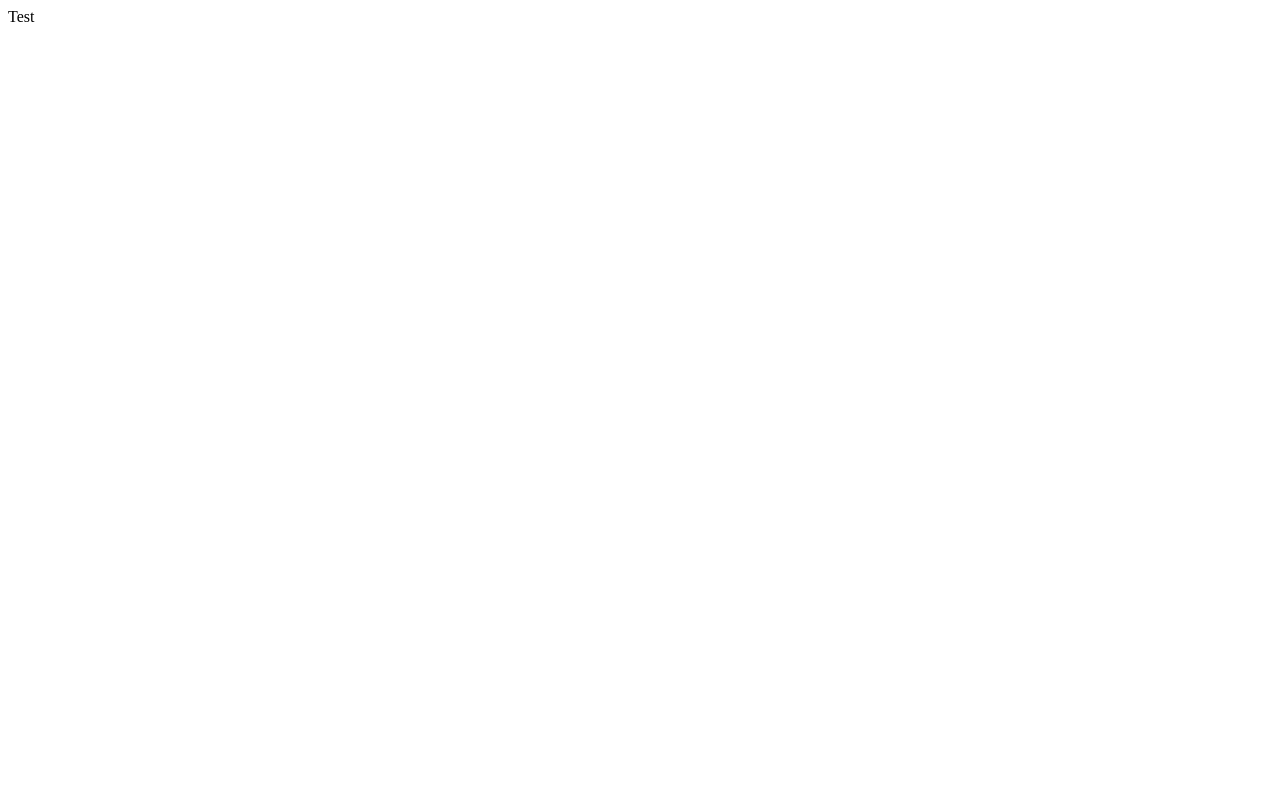
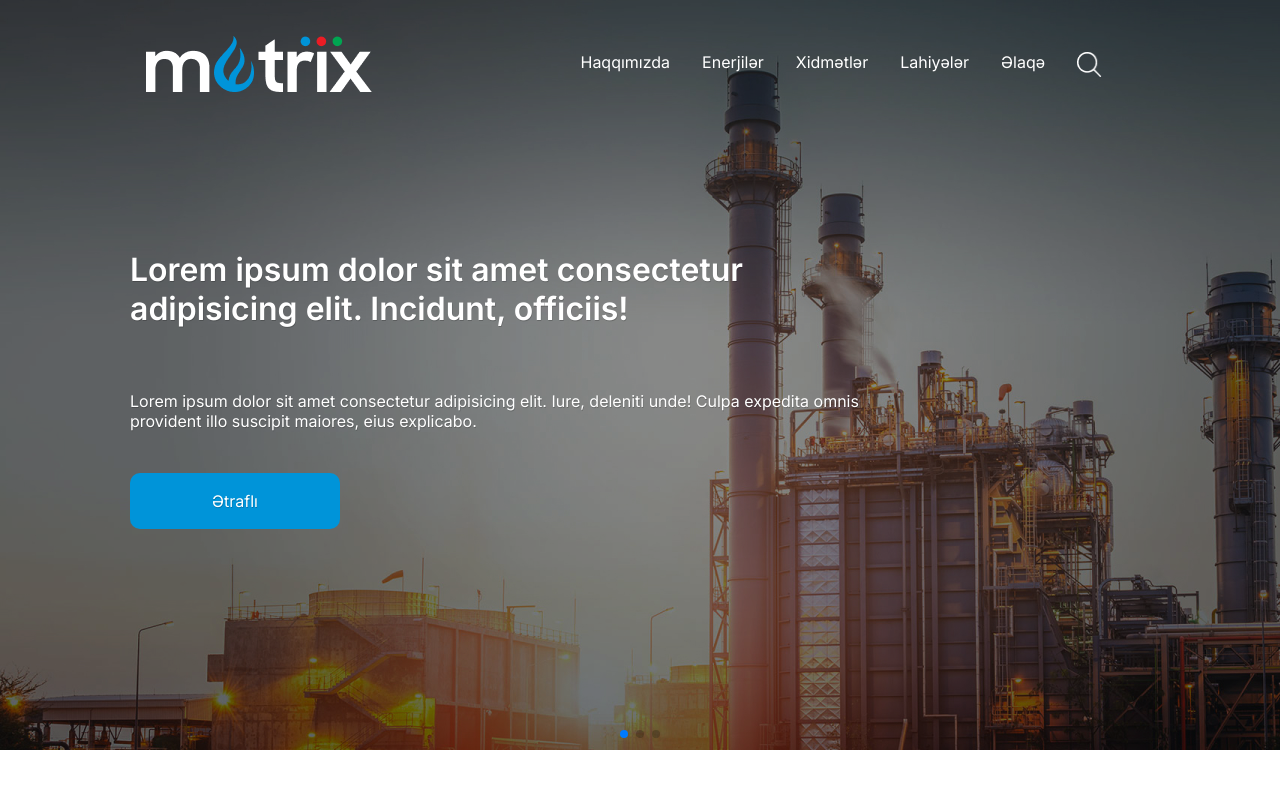
Before and after one commit to mirkamand/metrix, a plain HTML site: page index.html in a window 1280 px wide. Drawn offline with nearby package versions, Linux system fonts and the light colour scheme.

Commit message:
Created Navbar and Slider

```diff
--- /dev/null
+++ b/css/style.css
@@ -0,0 +1,127 @@
+@import url("https://fonts.googleapis.com/css2?family=Inter:wght@100;200;300;400;500;600;700;800&family=Poppins:ital,wght@0,200;0,300;0,400;0,500;0,600;0,700;1,300&display=swap");
+
+*,
+*::before,
+*::after {
+  box-sizing: border-box;
+}
+
+body {
+  margin: 0;
+  padding: 0;
+  font-family: "Inter";
+}
+
+.swiper {
+  position: relative;
+}
+
+.navbar {
+  display: flex;
+  justify-content: space-between;
+  position: absolute;
+  z-index: 100;
+  width: 100%;
+  padding: 1rem;
+  margin-top: 20px;
+}
+
+.navbar .logo {
+  margin-left: 130px;
+}
+
+.navbar .logo img {
+  width: 225.67px;
+  height: 56px;
+}
+
+.navbar ul {
+  list-style: none;
+  display: flex;
+  margin-right: 130px;
+}
+
+.navbar ul > li {
+  padding-right: 2rem;
+}
+
+.navbar ul > li a:hover {
+  text-decoration: underline;
+}
+
+.navbar ul a {
+  text-decoration: none;
+  color: white;
+}
+
+.navbar .search_logo img {
+  width: 25px;
+  height: 25px;
+}
+
+.swiper-wrapper {
+  height: 750px;
+}
+
+.swiper-wrapper > .swiper-slide {
+  background-repeat: no-repeat;
+  background-blend-mode: multiply;
+  background-size: cover;
+  background-color: rgba(0, 0, 0, 0.371);
+  background-attachment: fixed;
+  position: relative;
+}
+
+.swiper-wrapper > .slide_1 {
+  background-image: url("../images/metrix_image6.jpg");
+}
+
+.swiper-wrapper > .slide_2 {
+  background-image: url("../images/wallpaper2.jpg");
+}
+
+.swiper-wrapper > .slide_3 {
+  background-image: url("../images/wallpaper3.jpg");
+}
+
+.swiper-slide .text_container h1 {
+  font-weight: 600;
+}
+
+.swiper-slide .text_container {
+  height: 300px;
+
+  text-shadow: 0.5px 0.5px rgba(0, 0, 0, 0.2);
+  color: white;
+  position: absolute;
+  max-width: 783px;
+  top: 229px;
+  left: 130px;
+  display: flex;
+  flex-direction: column;
+  justify-content: space-between;
+}
+
+.swiper-slide .text_container .btn {
+  width: 210px;
+  height: 56px;
+  border-radius: 10px;
+  display: flex;
+  justify-content: center;
+  align-items: center;
+}
+
+.swiper-slide .text_container .btn a {
+  text-decoration: none;
+  color: white;
+}
+
+.swiper-slide .text_container .btn {
+  background-color: #0094d9;
+  transition: 200ms linear;
+}
+
+.swiper-slide .text_container .btn:hover {
+  cursor: pointer;
+  background-color: #00a6d9;
+}
--- a/index.html
+++ b/index.html
@@ -4,11 +4,70 @@
 <head>
     <meta charset="UTF-8">
     <meta name="viewport" content="width=device-width, initial-scale=1.0">
-    <title>Document</title>
+    <link rel="stylesheet" href="https://cdn.jsdelivr.net/npm/swiper@11/swiper-bundle.min.css" />
+    <link rel="stylesheet" href="css/style.css">
+    <title>Metrix</title>
 </head>
 
 <body>
-    <div>Test</div>
+    <!-- Slider main container -->
+    <div class="swiper banner_slider">
+        <nav class="navbar">
+            <div class="logo"><a href=""><img src="logos/Frame.png" alt=""></a></div>
+            <ul>
+                <li><a href="#">Haqqımızda</a></li>
+                <li><a href="#">Enerjilər</a></li>
+                <li><a href="#">Xidmətlər</a></li>
+                <li><a href="#">Lahiyələr</a></li>
+                <li><a href="#">Əlaqə</a></li>
+                <li class="search_logo"><a href="#"><img src="logos/Vector1.png" alt=""></a></li>
+            </ul>
+        </nav>
+
+
+        <!-- Additional required wrapper -->
+        <div class="swiper-wrapper">
+            <!-- Slides -->
+            <div class="swiper-slide slide_1">
+                <div class="text_container">
+                    <h1>Lorem ipsum dolor sit amet consectetur adipisicing elit. Incidunt, officiis!</h1>
+                    <p>Lorem ipsum dolor sit amet consectetur adipisicing elit. Iure, deleniti unde! Culpa expedita
+                        omnis provident illo suscipit maiores, eius explicabo.</p>
+                    <div class="btn"><a href="#">Ətraflı</a></div>
+                </div>
+            </div>
+            <div class="swiper-slide slide_2">
+                <div class="text_container">
+                    <h1>Lorem ipsum dolor sit amet consectetur adipisicing elit. Incidunt, officiis!</h1>
+                    <p>Lorem ipsum dolor sit amet consectetur adipisicing elit. Iure, deleniti unde! Culpa expedita
+                        omnis provident illo suscipit maiores, eius explicabo.</p>
+                    <div class="btn"><a href="#">Ətraflı</a></div>
+                </div>
+            </div>
+            <div class="swiper-slide slide_3">
+                <div class="text_container">
+                    <h1>Lorem ipsum dolor sit amet consectetur adipisicing elit. Incidunt, officiis!</h1>
+                    <p>Lorem ipsum dolor sit amet consectetur adipisicing elit. Iure, deleniti unde! Culpa expedita
+                        omnis provident illo suscipit maiores, eius explicabo.</p>
+                    <div class="btn"><a href="#">Ətraflı</a></div>
+                </div>
+            </div>
+            ...
+        </div>
+        <!-- If we need pagination -->
+        <div class="swiper-pagination"></div>
+
+    </div>
+
+    <script src="https://cdn.jsdelivr.net/npm/swiper@11/swiper-bundle.min.js"></script>
+    <script>
+        var swiper = new Swiper(".banner_slider", {
+            pagination: {
+                el: ".swiper-pagination",
+                clickable: true,
+            },
+        });
+    </script>
 </body>
 
 </html>
```
Also changed, not shown: images/metrix_image1.jpg (added), images/metrix_image2.jpg (added), images/metrix_image3.jpg (added), images/metrix_image4.jpg (added), images/metrix_image5.jpg (added), images/metrix_image6.jpg (added), images/wallpaper2.jpg (added), images/wallpaper3.jpg (added), logos/Frame.png (added), logos/Vector1.png (added).
